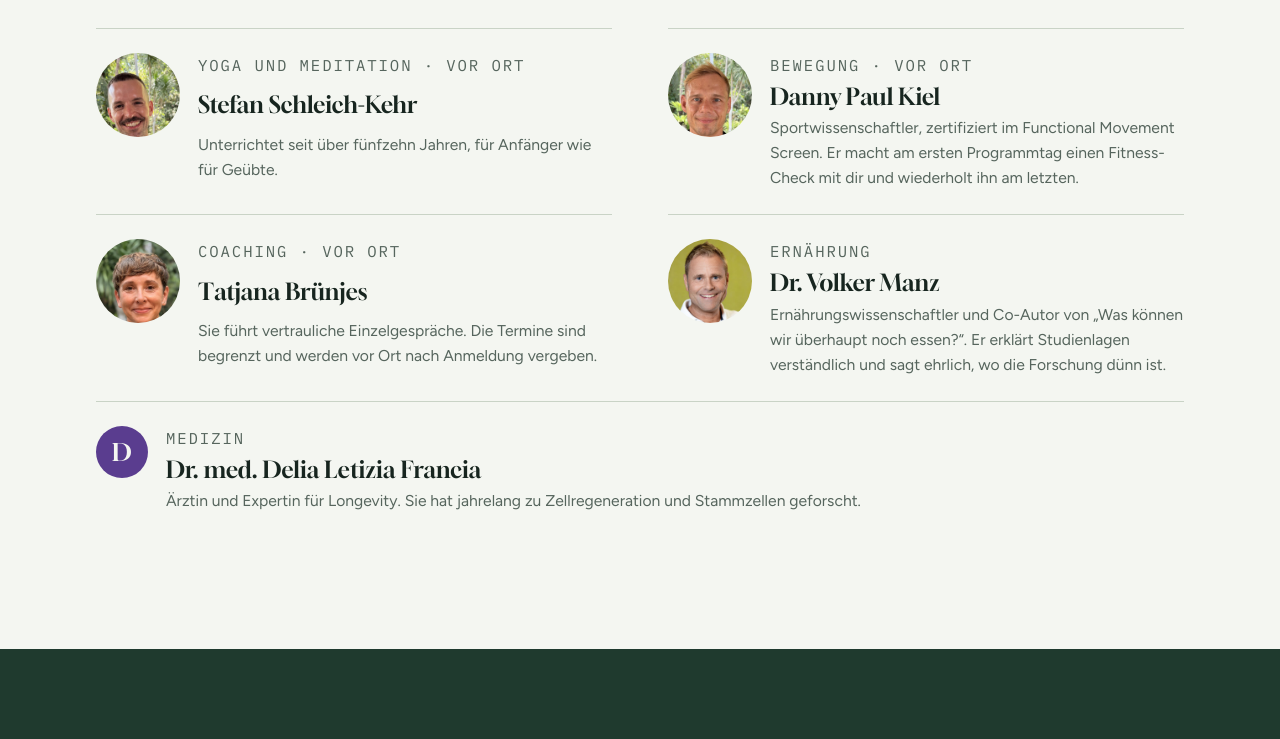
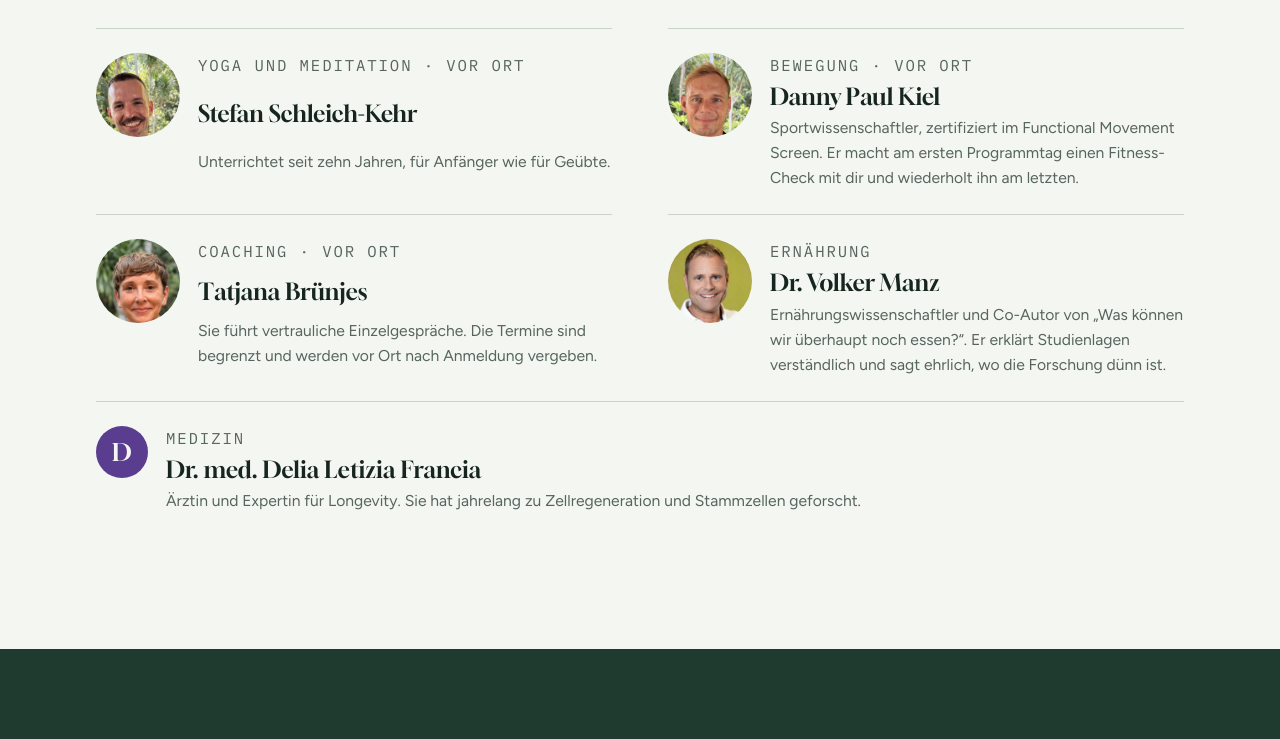
Before and after one commit to ronperduss/longevityretreatbali, a plain HTML site: page index.html in a window 1280 px wide. Shown: the part 9860-10599 px from the top of the page. Drawn offline with Linux system fonts and the light colour scheme.

Commit message:
Stefan: unterrichtet seit zehn Jahren (statt seit über fünfzehn)
Korrektur von Stefan selbst am 20.11.2026.

Co-Authored-By: Claude Opus 5.5 <noreply@anthropic.com>

```diff
--- a/index.html
+++ b/index.html
@@ -500,7 +500,7 @@ html{scroll-behavior:smooth}
         <figure class="clip"><video controls playsinline preload="none" poster="video/team-tatjana.jpg" aria-label="Tatjana Brünjes stellt sich vor"><source src="video/team-tatjana.mp4" type="video/mp4"></video><figcaption>Tatjana · Coaching</figcaption></figure>
       </div>
       <div class="team">
-        <div class="person"><img class="portrait" src="img/team-stefan.jpg" alt="" loading="lazy"><p class="label">Yoga und Meditation · vor Ort</p><h3>Stefan Schleich-Kehr</h3><p>Unterrichtet seit über fünfzehn Jahren, für Anfänger wie für Geübte.</p></div>
+        <div class="person"><img class="portrait" src="img/team-stefan.jpg" alt="" loading="lazy"><p class="label">Yoga und Meditation · vor Ort</p><h3>Stefan Schleich-Kehr</h3><p>Unterrichtet seit zehn Jahren, für Anfänger wie für Geübte.</p></div>
         <div class="person"><img class="portrait" src="img/team-danny.jpg" alt="" loading="lazy"><p class="label">Bewegung · vor Ort</p><h3>Danny Paul Kiel</h3><p>Sportwissenschaftler, zertifiziert im Functional Movement Screen. Er macht am ersten Programmtag einen Fitness-Check mit dir und wiederholt ihn am letzten.</p></div>
         <div class="person"><img class="portrait" src="img/team-tatjana.jpg" alt="" loading="lazy"><p class="label">Coaching · vor Ort</p><h3>Tatjana Brünjes</h3><p>Sie führt vertrauliche Einzelgespräche. Die Termine sind begrenzt und werden vor Ort nach Anmeldung vergeben.</p></div>
         <div class="person"><img class="portrait" src="img/team-volker.jpg" alt="" loading="lazy"><p class="label">Ernährung</p><h3>Dr. Volker Manz</h3><p>Ernährungswissenschaftler und Co-Autor von „Was können wir überhaupt noch essen?“. Er erklärt Studienlagen verständlich und sagt ehrlich, wo die Forschung dünn ist.</p></div>
```
